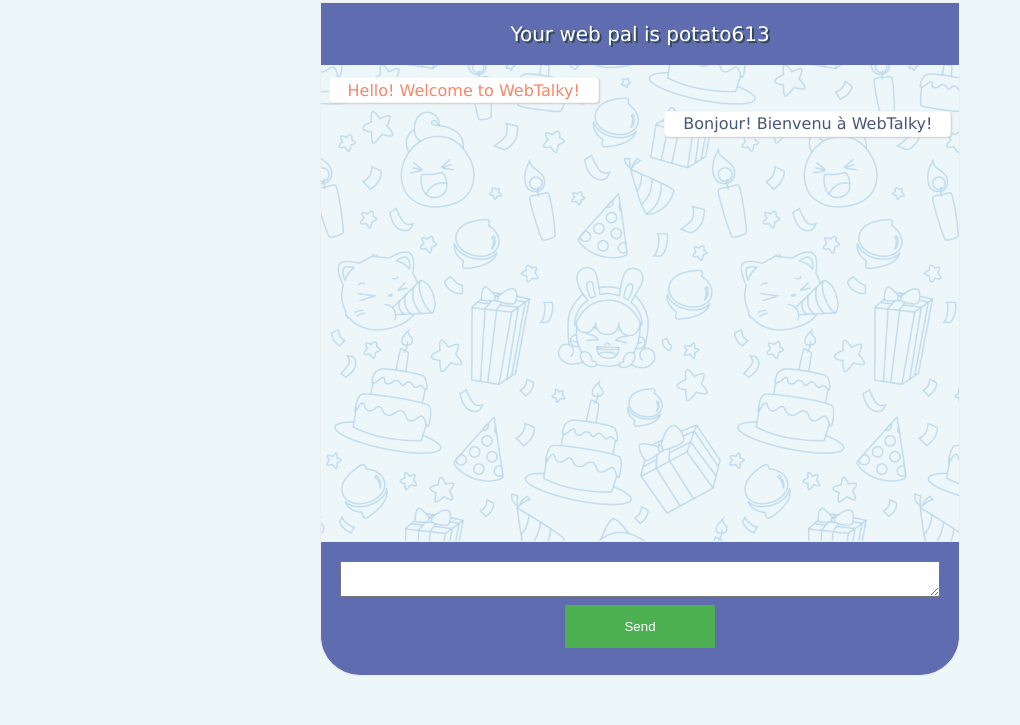
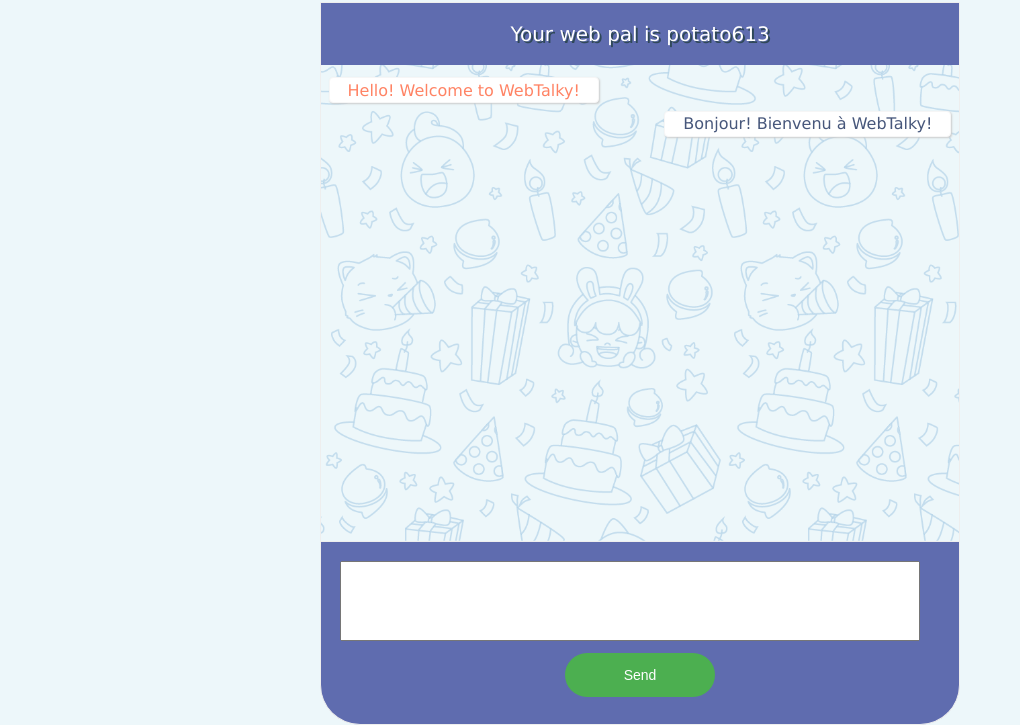
Before and after one commit to dalgama/Webtalky, a plain HTML site: page notes.html in a window 1280 px wide. Shown: the part 122-847 px from the top of the page, without its empty margins (0-1020 px from the left). Before the commit the page ends 800 px from the top, so only its background shows below. Drawn offline with Linux system fonts and the light colour scheme.

Commit message:
changed the size font size in the text area and disabled resize.

```diff
--- a/css/styles.css
+++ b/css/styles.css
@@ -52,6 +52,16 @@ hr {
   margin-right: auto;
   border-style: inset;
   border-width: 1px;
+}
+
+textarea {
+  resize: none;
+}
+
+#inputField {
+  width: 580px;
+  font-size: 18px;
+  height: 5rem;
 }
 
 #intro_para{
--- a/notes.html
+++ b/notes.html
@@ -26,9 +26,9 @@
 		</div>
 		<div id="reply-box">
 			<form id="reply"  action="php/action_page.php" >
-				<textarea name="reply" id="reply-input" class="rtext focused" spellcheck="false" maxlength="5000" style="overflow-y: hidden;"></textarea>
+				<textarea name="reply" id="inputField" class="rtext focused" spellcheck="false" maxlength="5000" style="overflow-y: hidden;"></textarea>
 				<div class="button-wrap">
-					<button type="send" class="btn btn-primary">Send</button>
+					<button type="send" class="roundButton btn-primary">Send</button>
 				</div>
 			</form>
 			<!--<div class="button-wrap">
```
Also changed, not shown: index.html (+2 -2 lines).
